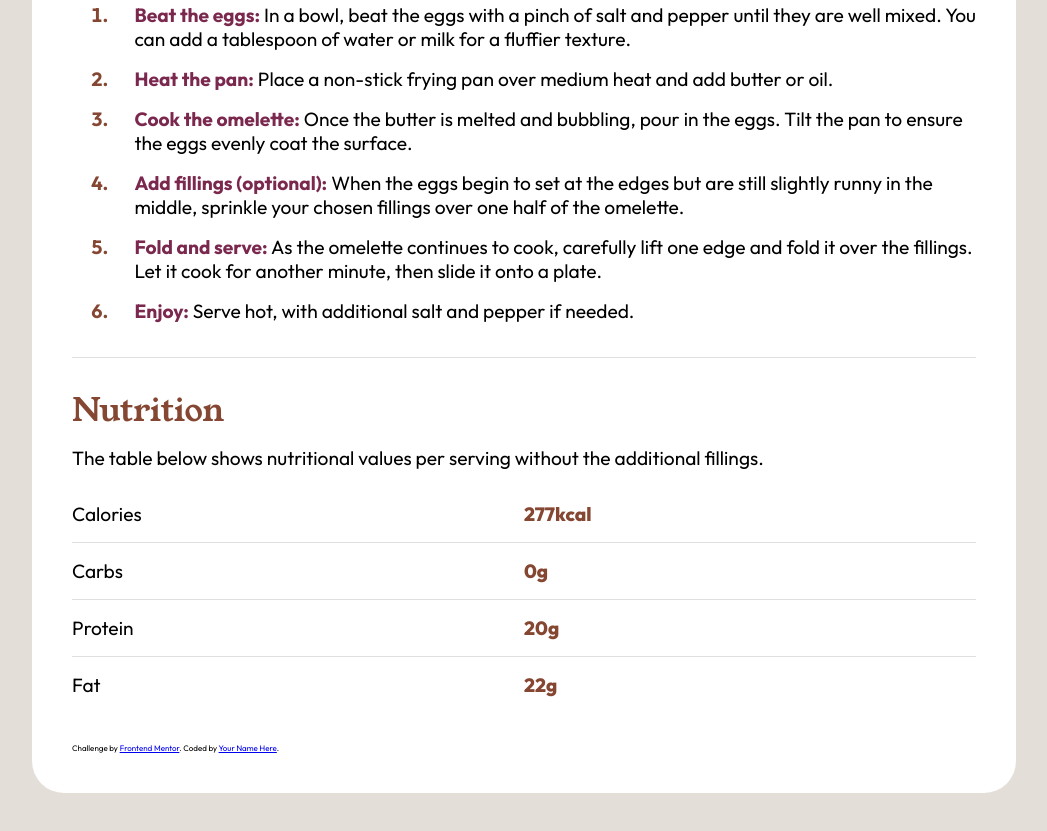
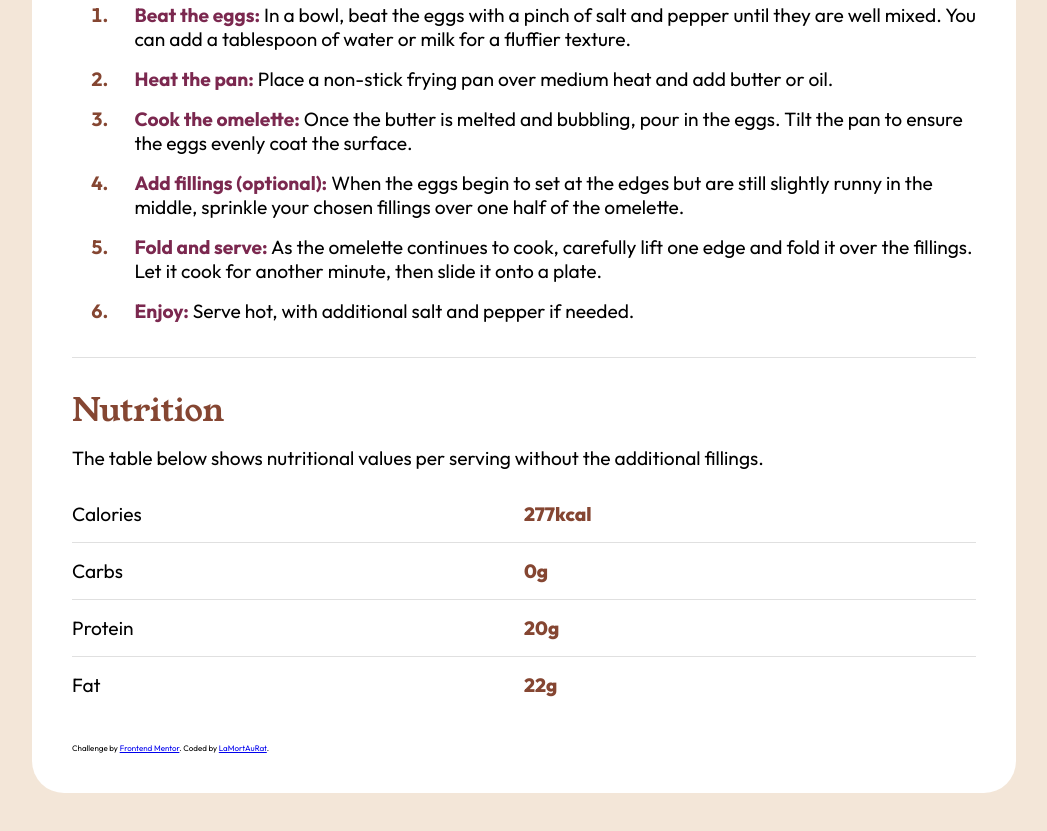
Before and after one commit to LaMortAuRat/Recipe-Page-FrontEndMentor, a plain HTML site: page index.html in a window 1280 px wide. Shown: the part 1312-2143 px from the top of the page, without its empty margins (108-1155 px from the left). Drawn offline with Linux system fonts and the light colour scheme.

Commit message:
Add files via upload

```diff
--- a/index.html
+++ b/index.html
@@ -75,77 +75,9 @@
       </div>
       <div class="attribution">
         Challenge by <a href="https://www.frontendmentor.io?ref=challenge" target="_blank">Frontend Mentor</a>.
-        Coded by <a href="#">Your Name Here</a>.
+        Coded by <a href="#">LaMortAuRat</a>.
       </div>
     </main>
   </div>
-  <!--<div class="attribution">
-      Challenge by <a href="https://www.frontendmentor.io?ref=challenge" target="_blank">Frontend Mentor</a>.
-      Coded by <a href="#">Your Name Here</a>.
-  </div>-->
-
-
-
-
-
-
-
-
-
-
-  <!--Simple Omelette Recipe
-
-  An easy and quick dish, perfect for any meal. This classic omelette combines beaten eggs cooked
-  to perfection, optionally filled with your choice of cheese, vegetables, or meats.
-
-  Preparation time
-
-  Total: Approximately 10 minutes
-  Preparation: 5 minutes
-  Cooking: 5 minutes
-
-  Ingredients
-
-  2-3 large eggs
-  Salt, to taste
-  Pepper, to taste
-  1 tablespoon of butter or oil
-  Optional fillings: cheese, diced vegetables, cooked meats, herbs
-
-  Instructions
-
-  Beat the eggs: In a bowl, beat the eggs with a pinch of salt and pepper until they are well mixed.
-  You can add a tablespoon of water or milk for a fluffier texture.
-
-  Heat the pan: Place a non-stick frying pan over medium heat and add butter or oil.
-
-  Cook the omelette: Once the butter is melted and bubbling, pour in the eggs. Tilt the pan to ensure
-  the eggs evenly coat the surface.
-
-  Add fillings (optional): When the eggs begin to set at the edges but are still slightly runny in the
-  middle, sprinkle your chosen fillings over one half of the omelette.
-
-  Fold and serve: As the omelette continues to cook, carefully lift one edge and fold it over the
-  fillings. Let it cook for another minute, then slide it onto a plate.
-
-  Enjoy: Serve hot, with additional salt and pepper if needed.
-
-  Nutrition
-
-  The table below shows nutritional values per serving without the additional fillings.
-
-  Calories
-  277kcal
-
-  Carbs
-  0g
-
-  Protein
-  20g
-
-  Fat
-  22g-->
-
-
 </body>
 </html>
--- a/style.css
+++ b/style.css
@@ -12,7 +12,7 @@
 }
 
 body {
-  background-color: hsl(30, 18%, 87%);
+  background-color: hsl(30, 54%, 90%);
   font-size: 16px;
   margin: 0;
 }
@@ -57,9 +57,6 @@ h1, h2 {
   padding: 0;
 }
 
-
-
-
 #section2 {
   padding-bottom: 0;
 }
@@ -100,9 +97,6 @@ h1, h2 {
   margin-bottom: 0.625rem;
 }
 
-
-
-
 #section3 {
   border-bottom: solid 1px  #0000001f;
   padding-bottom: 2.1rem;
@@ -130,9 +124,6 @@ h1, h2 {
   margin-left: 1.875rem;
 }
 
-
-
-
 #section4 {
   border-bottom: solid 1px  #0000001f;
   padding-bottom: 2.1rem;
@@ -159,9 +150,6 @@ h1, h2 {
   color: black;
   font-weight: 400;
 }
-
-
-
 
 #section5 p,
 #nutrition-grid {
@@ -202,8 +190,6 @@ h1, h2 {
 #last-nutrition-row {
   border-bottom: none;
 }
-
-
 
 ul, ol, li, p, .nutrition-column {
   font-family: Outfit;
```
Also changed, not shown: 2 other files.
